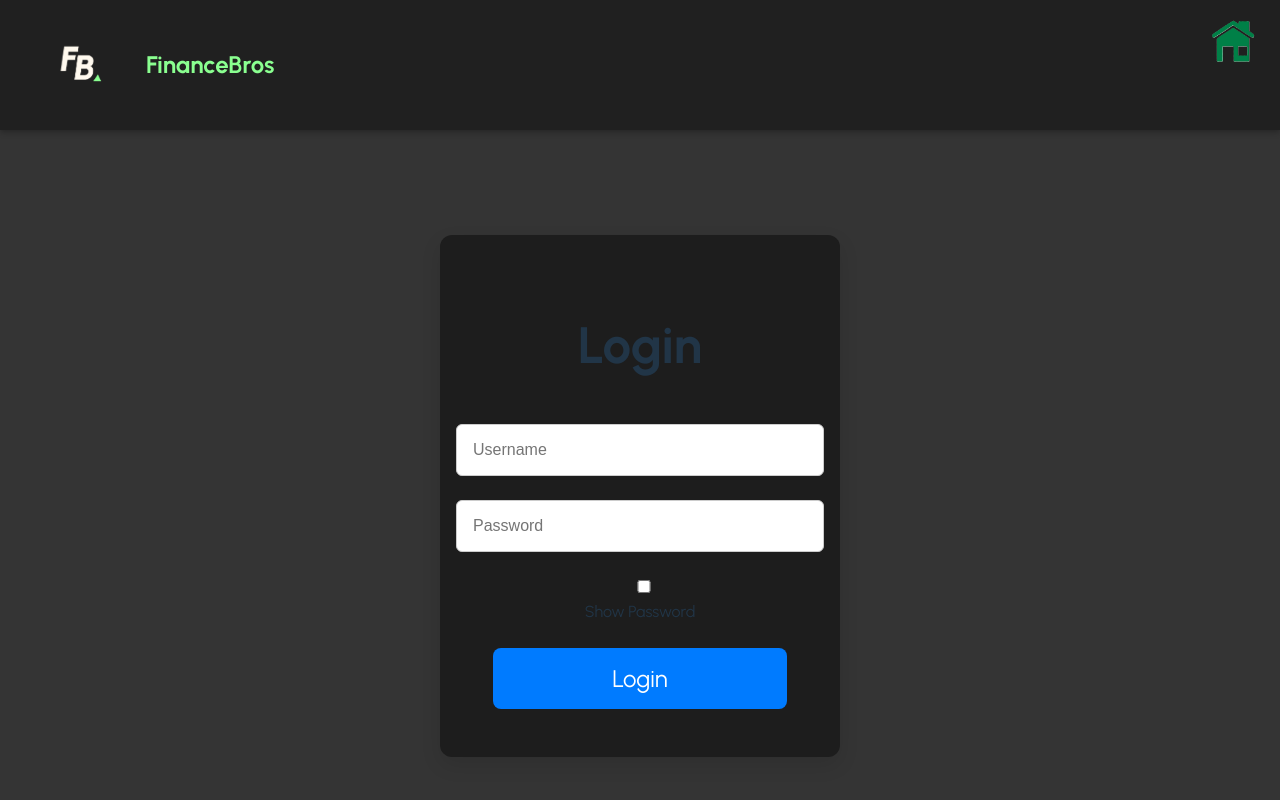
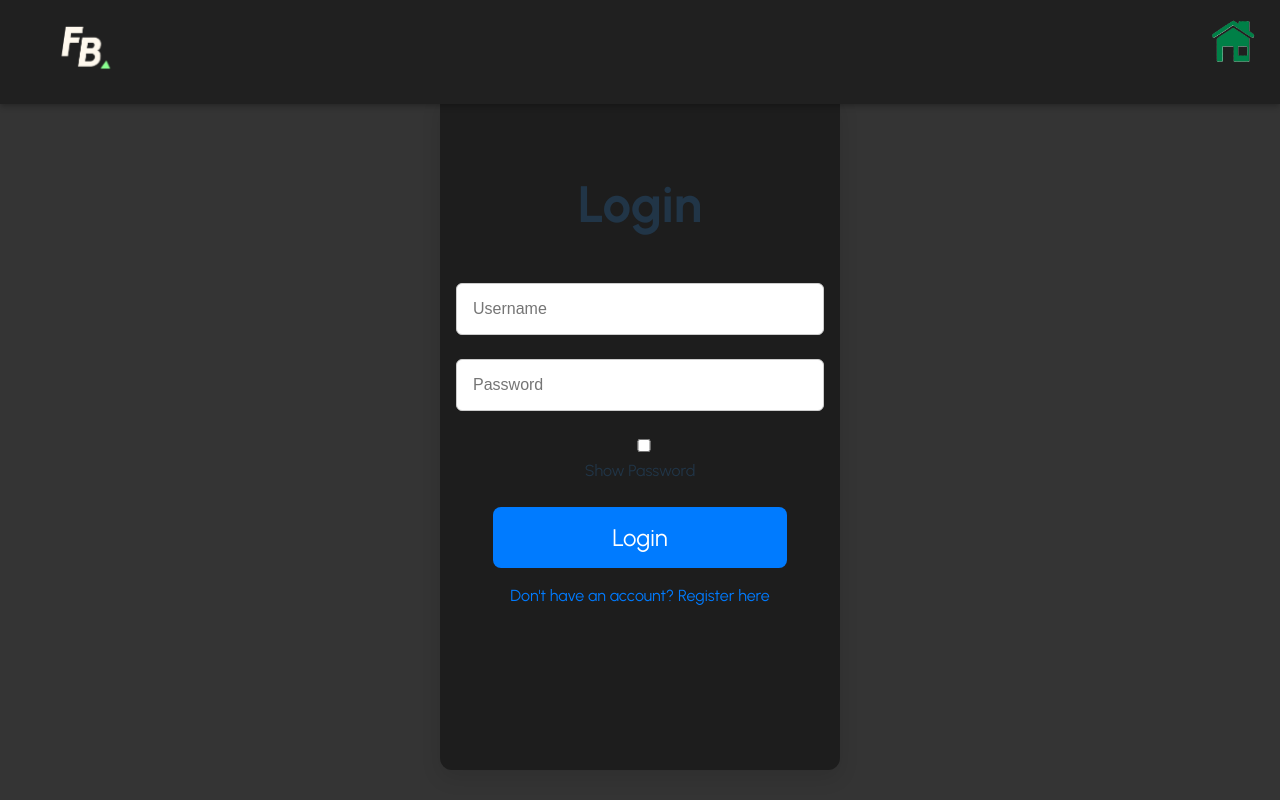
Before and after one commit to LivingJW30/Finance-Bros, a React (Vite) app in the folder frontend/: page /login in a window 1280 px wide. Built offline with nearby package versions, Linux system fonts and the light colour scheme.

Commit message:
added redirects to signup/login

```diff
--- a/frontend/src/assets/Login.css
+++ b/frontend/src/assets/Login.css
@@ -25,6 +25,8 @@ body {
     max-width: 100%;
     margin-top: 4rem;
     box-sizing: border-box;
+    position: absolute;
+    bottom: 30px;
 }
 
 
@@ -59,6 +61,7 @@ body {
     position: fixed;
     top: 0;
     width: 100%;
+    height: 13%;
     box-shadow: 0 2px 6px rgba(0, 0, 0, 0.3);
     z-index: 1000;
 }
@@ -69,7 +72,7 @@ body {
 }
 
 .logo {
-    height: 50px;
+    height: 60px;
     width: auto;
     margin-right: 1rem;
 }
--- a/frontend/src/assets/Signup.css
+++ b/frontend/src/assets/Signup.css
@@ -24,8 +24,10 @@ body {
     width: 400px;
     max-width: 90vw;
     width: 60%;
-    margin-top: 4rem;
+    margin-top: 2rem;
     box-sizing: border-box;
+    position: absolue;
+    top: 30px;
 }
 
 
--- a/frontend/src/components/Home.tsx
+++ b/frontend/src/components/Home.tsx
@@ -37,7 +37,6 @@ function Home() {
             <div id="mainHeader">
                 <div className="logo-container">
                     <img src={logo} alt="FinanceBros Logo" className="logo" />
-                    <span className="brand-name">FinanceBros</span>
                 </div>
                 <div className="auth-buttons">
                     <button onClick={() => navigate('/login')}>Login</button>
@@ -77,7 +76,7 @@ function Home() {
                     We bring you real-time market news, current stock evaluations, and a easy to follow overview of the stock markets performance.
                     Whether you're a beginner or a seasoned trader, FinanceBros empowers you to make confident financial decisions.
                 </p>
-                <button className="get-started-button" onClick={() => navigate('/login')}>
+                <button className="get-started-button" onClick={() => navigate('/signup')}>
                     Get Started Today!
                 </button>
             </div>
--- a/frontend/src/components/Login.tsx
+++ b/frontend/src/components/Login.tsx
@@ -54,8 +54,9 @@ function Login()
                 </a>
 
                 <div className="logo-container">
-                    <img src={logo} alt="FinanceBros Logo" className="logo" />
-                    <span className="brand-name">FinanceBros</span>
+                <a href="/">
+        	     <img src={logo} alt="FinanceBros Logo" className="logo" />
+    		</a>
                 </div>
             </header>
 
@@ -88,6 +89,11 @@ function Login()
                         </label><br /><br />
 
                         <button type="submit">Login</button>
+    			<p style={{ marginTop: '1rem' }}>
+        		    <a href="/signup" style={{ color: '#007bff', textDecoration: 'none' }}>
+            			Don't have an account? Register here
+        		    </a>
+    			</p>
                     </form>
 
                     {message && <p style={{ marginTop: '1rem', color: '#8AFF90' }}>{message}</p>}
--- a/frontend/src/components/Signup.tsx
+++ b/frontend/src/components/Signup.tsx
@@ -51,8 +51,9 @@ function Signup() {
                 </a>
 
                 <div className="logo-container">
-                    <img src={logo} alt="FinanceBros Logo" className="logo" />
-                    <span className="brand-name">FinanceBros</span>
+                <a href="/">
+       		    <img src={logo} alt="FinanceBros Logo" className="logo" />
+    		</a>
                 </div>
             </header>
 
@@ -93,6 +94,12 @@ function Signup() {
                         </label><br /><br />
 
                         <button type="submit">Sign Up</button>
+
+    			<p style={{ marginTop: '1rem' }}>
+        		    <a href="/login" style={{ color: '#007bff', textDecoration: 'none' }}>
+            			Already have an account? Login here!
+        		    </a>
+    			</p>
                     </form>
 
                     {message && <p style={{ marginTop: '1rem', color: '#8AFF90' }}>{message}</p>}
```
